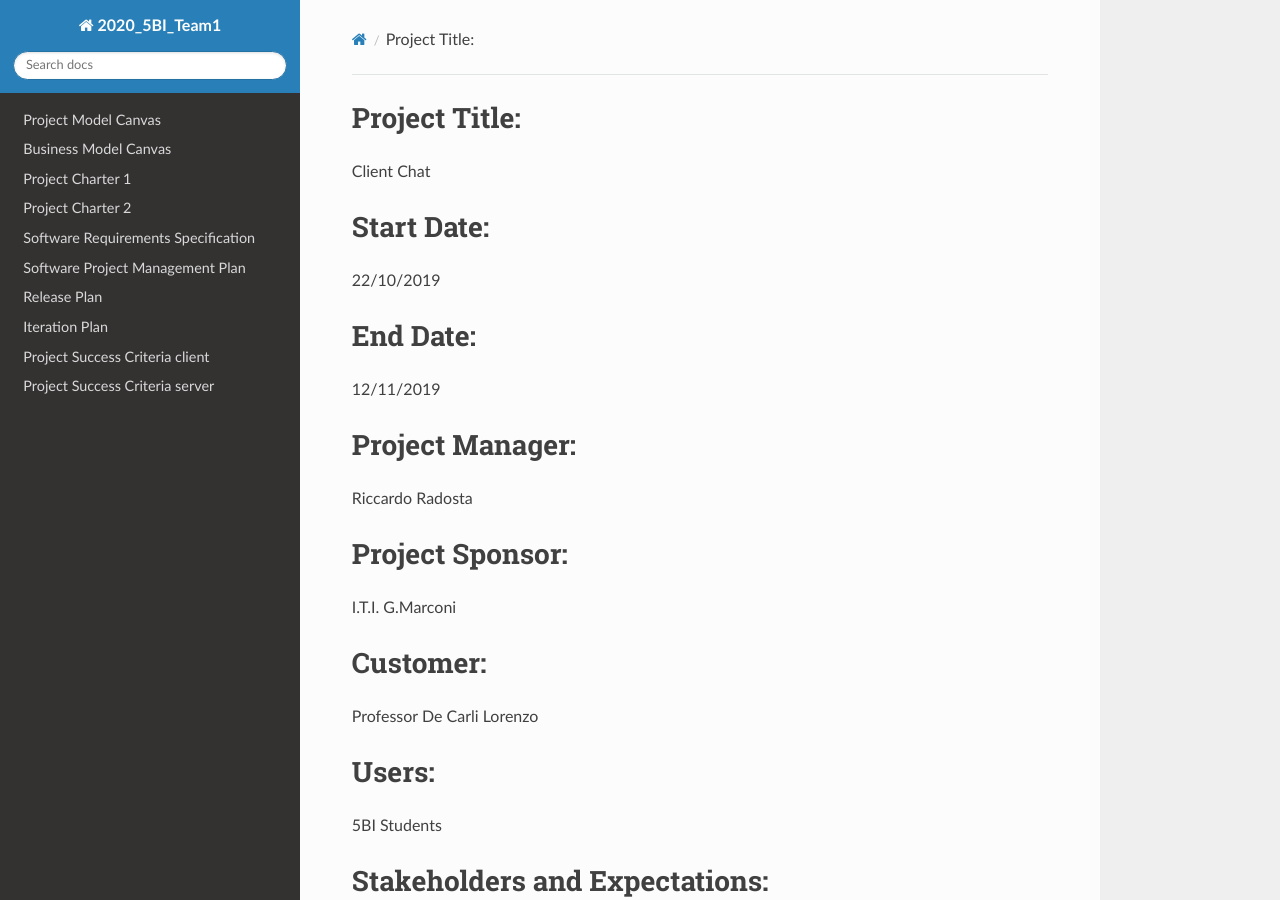
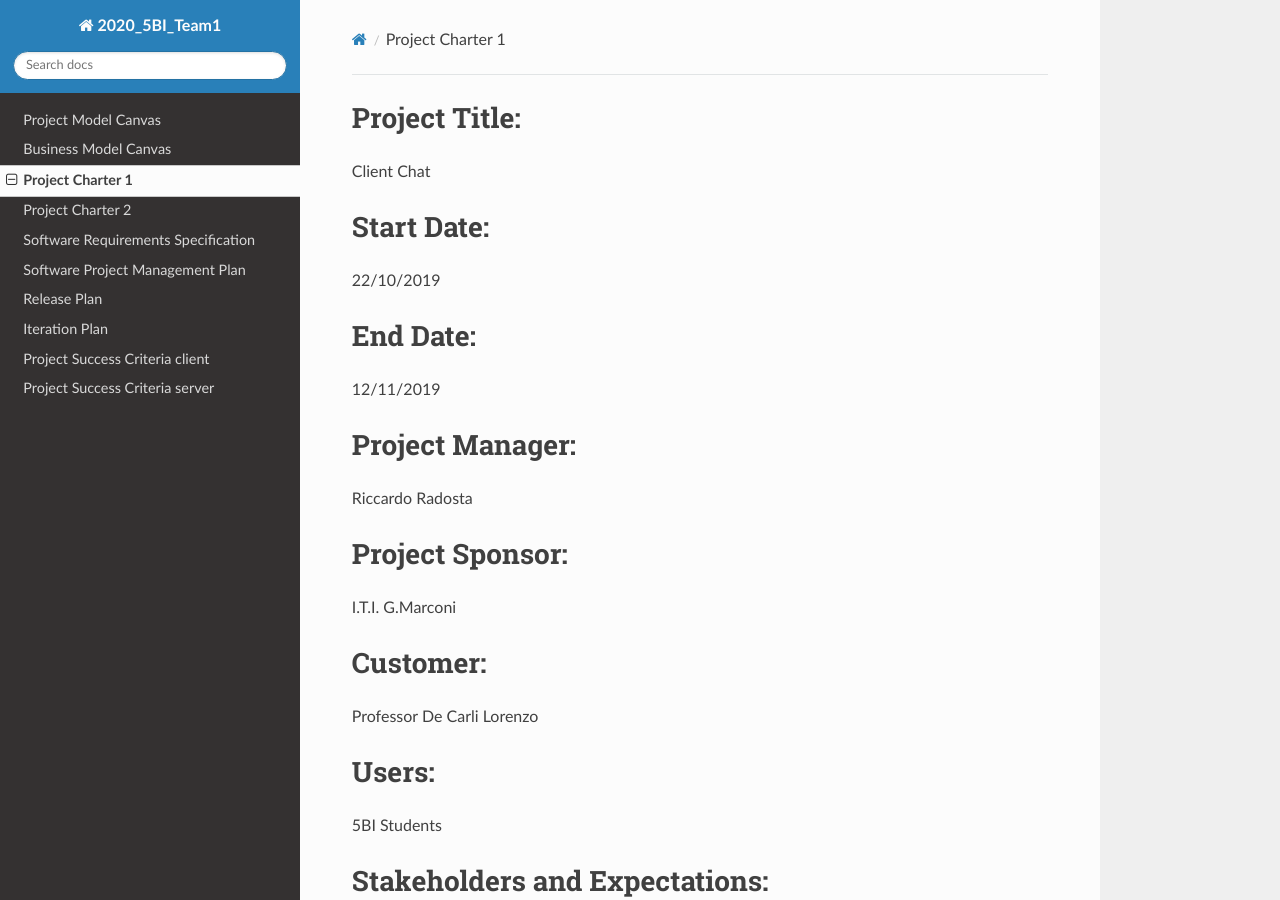
Before and after one commit to FrankMartinuz/2020_5BI_team1_Liboni, an MkDocs documentation site: the page built from docs/ReadyDoc/project_charter_client.md, in a window 1280 px wide and 900 px high. Built offline with MkDocs 1.6.1, drawn with Linux system fonts in a browser that asks for light colours; nearby versions of some CDN libraries; old or Windows-style settings are respelled for this version of MkDocs; some of the changed lines change nothing that is shown.

Commit message:
modifyed mkdocs

```diff
--- a/mkdocs.yml
+++ b/mkdocs.yml
@@ -1,9 +1,9 @@
 site_name: 2020_5BI_Team1
 
 nav:
-    - 'Project Model Canvas': 'project-canvas.pdf'
+    - 'Project Model Canvas': 'ReadyDoc\project-canvas.pdf'
     - 'Business Model Canvas': 'business-model-canvas.pdf'
-    - 'Project Charter 1': 'project_charter_client.md'
+    - 'Project Charter 1': 'ReadyDoc\project_charter_client.md'
     - 'Project Charter 2': 'project_charter_server.md'
     - 'Software Requirements Specification': 'Software_Requirements_Specification.md'
     - 'Software Project Management Plan': 'Software_Project_Management_Plan.md'
```
